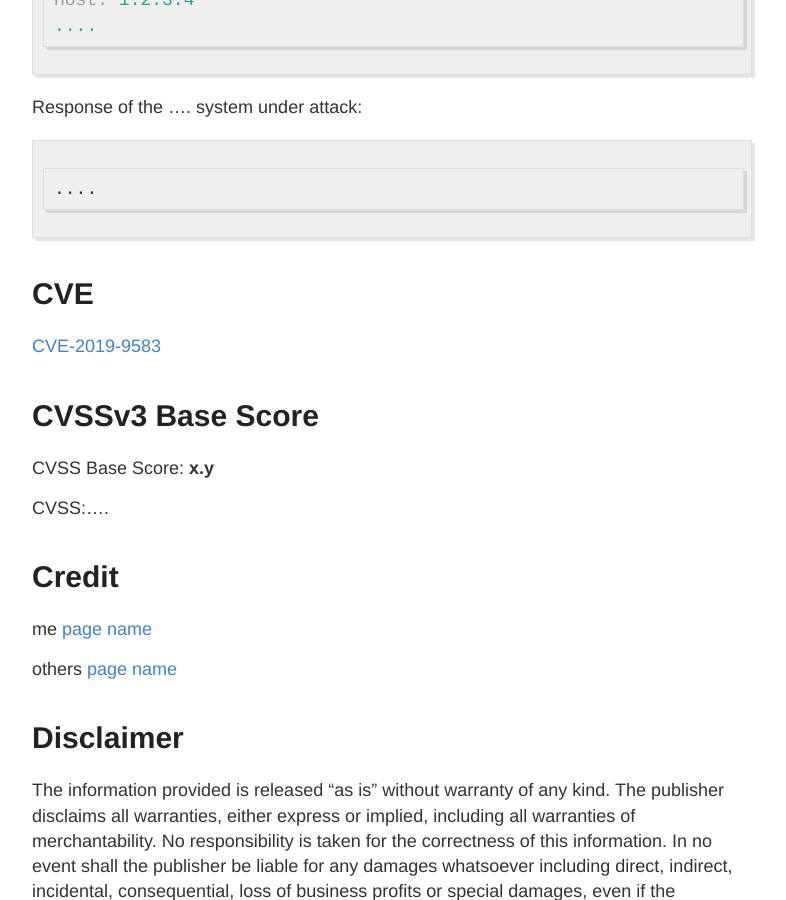
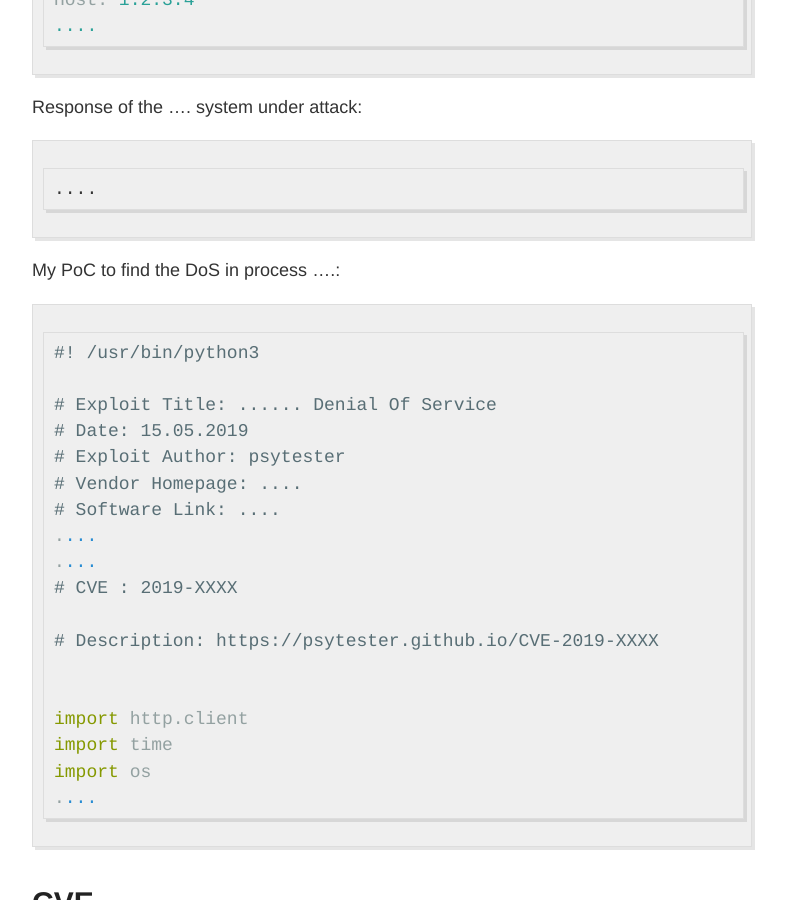
Before and after one commit to psytester/psytester.github.io, a Jekyll site: the page built from _posts/hacking_and_pentests/CVEs/2019-03-27-CVE-2019-9583.md, in a window 1280 px wide and 900 px high, scrolled down 908 px. Shown: the whole window, without its empty margins (248-1034 px from the left). Built offline with Jekyll 4.4.1, drawn with Linux system fonts in a browser that asks for light colours.

Commit message:
Update 2019-03-27-CVE-2019-9583.md

````diff
--- a/_posts/hacking_and_pentests/CVEs/2019-03-27-CVE-2019-9583.md
+++ b/_posts/hacking_and_pentests/CVEs/2019-03-27-CVE-2019-9583.md
@@ -38,7 +38,27 @@ Response of the .... system under attack:
 ```
 ....
 ```
+My PoC to find the DoS in process ....:
+~~~python
+#! /usr/bin/python3
 
+# Exploit Title: ...... Denial Of Service
+# Date: 15.05.2019
+# Exploit Author: psytester
+# Vendor Homepage: ....
+# Software Link: ....
+....
+....
+# CVE : 2019-XXXX
+
+# Description: https://psytester.github.io/CVE-2019-XXXX
+
+
+import http.client
+import time
+import os
+....
+~~~
 # CVE
 
 [CVE-2019-9583](https://cve.mitre.org/cgi-bin/cvename.cgi?name=CVE-2019-9583)
````
